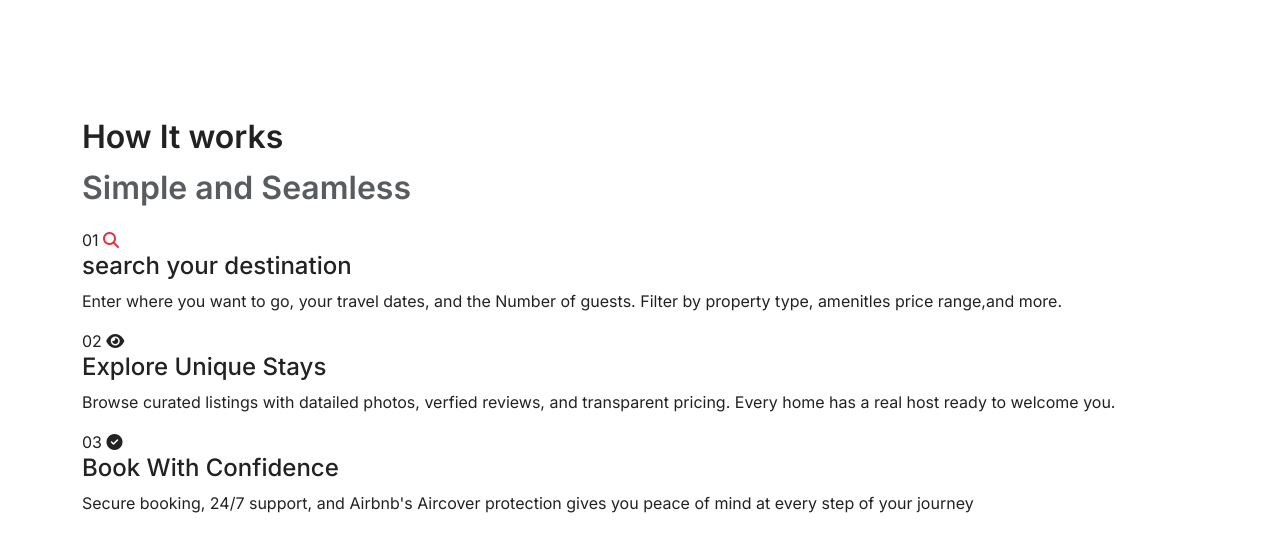
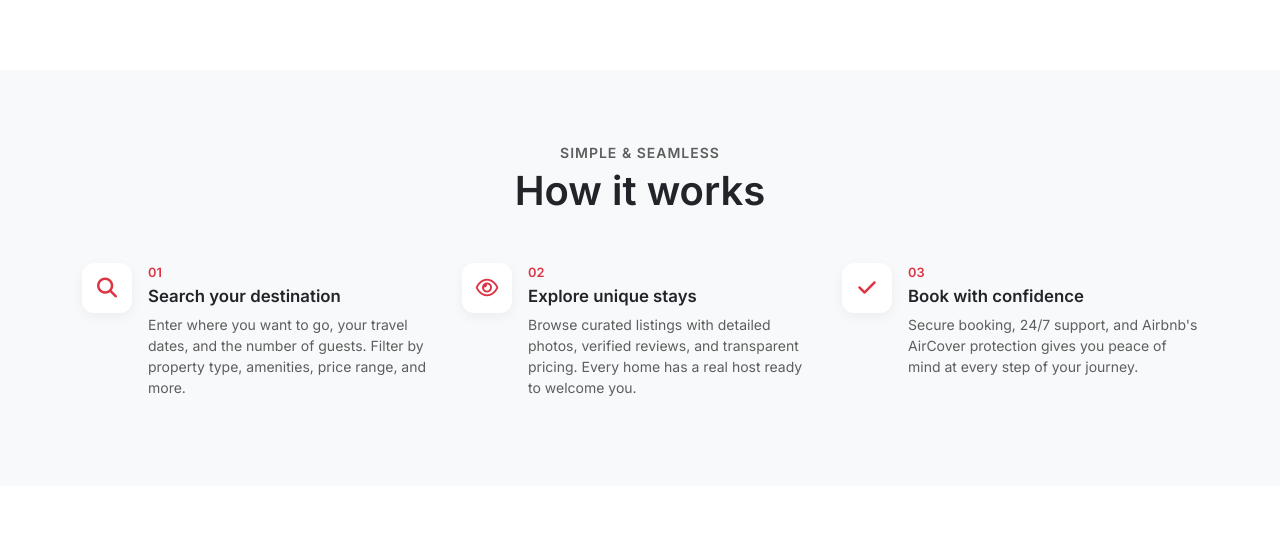
Before and after one commit to Anirology/AIR-BNB-CLONE, a plain HTML site: page index.html in a window 1280 px wide. Shown: the part 1702-2253 px from the top of the page. After the commit the page ends 2188 px from the top, so only its background shows below. Drawn offline with nearby package versions, Linux system fonts and the light colour scheme.

Commit message:
how it works added

```diff
--- a/CSS/HIW.css
+++ b/CSS/HIW.css
@@ -1,61 +1,28 @@
-/*How It Works Section*/
-.how-it-works{
-    padding: 80px 10%;
-    background:#fff;
+/* Custom utility for the small uppercase sub-header tracking */
+.tracking-wide {
+  letter-spacing: 1px;
+  font-size: 0.75rem;
 }
 
-section-title p{
-    color: #777;
+/* Styled rounded container for icons to match the image design */
+.icon-box {
+  width: 50px;
+  height: 50px;
+  background-color: #ffffff;
+  border-radius: 12px;
+  box-shadow: 0 4px 12px rgba(0, 0, 0, 0.05);
 }
 
-.steps{
-    display: flex;
-    justify-content: center;
-    gap: 40px;
-    flex-wrap: wrap;
+/* Typography polish */
+.step-number {
+  font-size: 0.8rem;
 }
 
-.step-box{
-    text-align: center;
-    max-width: 300px;
-    position: relative;
+.how-it-works h5 {
+  font-size: 1.05rem;
 }
 
-.step-number{
-    display: block;
-    font-size: 4rem;
-    font-weight: bold;
-    color: #f1f1f1;
-    margin-bottom: -20px;
+.how-it-works p {
+  font-size: 0.875rem;
+  color: #5e5e5e !important;
 }
-
-.step-box i{
-    font-size: 60px;
-    color: #ff5a5f;
-    margin-bottom: 20px;
-}
-
-.step-box h4{
-    margin-bottom: 15px;
-}
-
-.step-box p{
-    color: #666;
-    line-height: 1.6;
-}
-
-/* Mobile */
-@media(max-width:768px){
-    .steps{
-        flex-direction: column;
-        align-items: center;
-    }
-
-    .section-title h2{
-        font-size: 2rem;
-    }
-
-    .step-number{
-        font-size: 3rem;
-    }
-}
--- a/index.html
+++ b/index.html
@@ -20,6 +20,7 @@
     <link rel="stylesheet" href="css/utilities.css">
     <link rel="stylesheet" href="css/style.css">
     <link rel="stylesheet" href="css/responsive.css">
+    <link rel="stylesheet" href="css/HIW.css">
 
 
 <body>
@@ -386,40 +387,57 @@
     <!-- ============================================================
        Lakshana's How it works section start
   ============================================================ -->
-    <section class="how-it-works py-5">
-      <div class="container">
-        <div class="section-title">
-          <h2 class="fw-bold">How It works</h2>
-          <p class="text-muted">
-            Simple and Seamless
-          </p>
-        </div>
-        <div class="steps">
+   <section class="how-it-works py-5 bg-light">
+    <div class="container py-4">
+      <div class="text-center mb-5">
+        <p class="text-uppercase text-danger fw-bold tracking-wide small mb-1">Simple & Seamless</p>
+        <h2 class="fw-bold text-dark display-6">How it works</h2>
+      </div>
 
-          <div class="step-box">
-            <span class="step-number">01</span>
-            <i class="fas fa-search text-danger"></i>
-            <h4>search your destination</h4>
-            <p>Enter where you want to go, your travel dates, and the Number of guests. Filter by property type, amenitles price range,and more.</p>
-          </div>
+      <div class="row g-4 justify-content-center">
 
-          <div class="step-box">
-            <span class="step-number">02</span>
-           <i class="fas fa-eye"></i>
-            <h4>Explore Unique Stays</h4>
-            <p>Browse curated listings with datailed photos, verfied reviews, and transparent pricing. Every home has a real host ready to welcome you.</p>
-          </div>
-
-          <div class="step-box">
-            <span class="step-number">03</span>
-           <i class="fas fa-circle-check"></i>
-           <h4>Book With Confidence</h4>
-           <p>Secure booking, 24/7 support, and Airbnb's Aircover protection gives you peace of mind at every step of your journey</p>
+        <div class="col-lg-4 col-md-6">
+          <div class="d-flex align-items-start gap-3">
+            <div class="icon-box flex-shrink-0 d-flex align-items-center justify-content-center">
+              <i class="fa-solid fa-magnifying-glass text-danger fs-5"></i>
+            </div>
+            <div>
+              <span class="step-number text-danger fw-semibold d-block small mb-1">01</span>
+              <h5 class="fw-bold text-dark mb-2">Search your destination</h5>
+              <p class="text-muted small lh-base">Enter where you want to go, your travel dates, and the number of guests. Filter by property type, amenities, price range, and more.</p>
+            </div>
           </div>
         </div>
+
+        <div class="col-lg-4 col-md-6">
+          <div class="d-flex align-items-start gap-3">
+            <div class="icon-box flex-shrink-0 d-flex align-items-center justify-content-center">
+              <i class="fa-regular fa-eye text-danger fs-5"></i>
+            </div>
+            <div>
+              <span class="step-number text-danger fw-semibold d-block small mb-1">02</span>
+              <h5 class="fw-bold text-dark mb-2">Explore unique stays</h5>
+              <p class="text-muted small lh-base">Browse curated listings with detailed photos, verified reviews, and transparent pricing. Every home has a real host ready to welcome you.</p>
+            </div>
+          </div>
+        </div>
+
+        <div class="col-lg-4 col-md-6">
+          <div class="d-flex align-items-start gap-3">
+            <div class="icon-box flex-shrink-0 d-flex align-items-center justify-content-center">
+              <i class="fa-solid fa-check text-danger fs-5"></i>
+            </div>
+            <div>
+              <span class="step-number text-danger fw-semibold d-block small mb-1">03</span>
+              <h5 class="fw-bold text-dark mb-2">Book with confidence</h5>
+              <p class="text-muted small lh-base">Secure booking, 24/7 support, and Airbnb's AirCover protection gives you peace of mind at every step of your journey.</p>
+            </div>
+          </div>
+        </div>
+
       </div>
-    </section>
-
+    </div>
+  </section>
 
 
 
```
